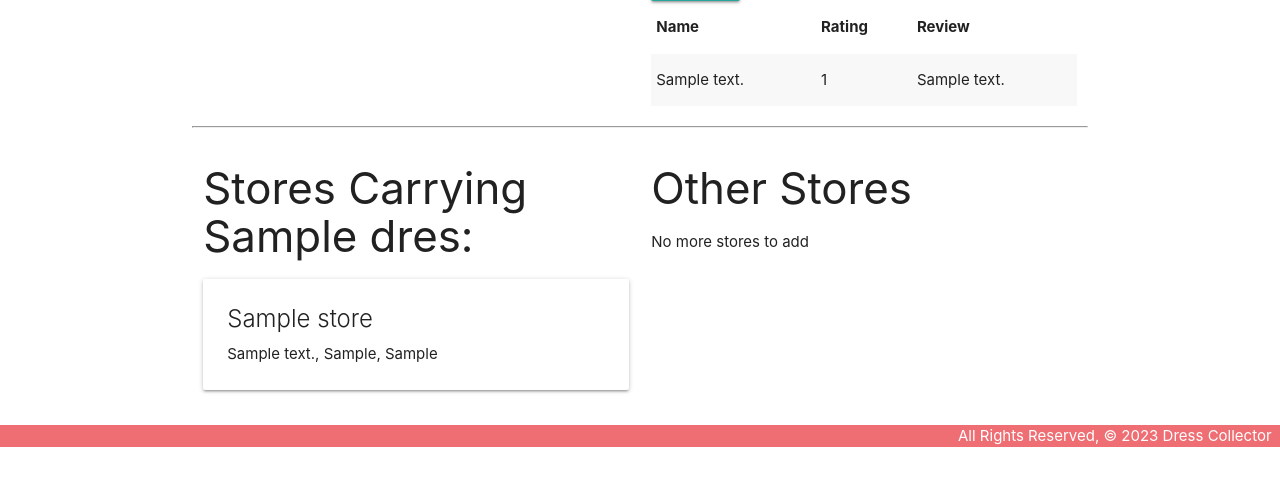
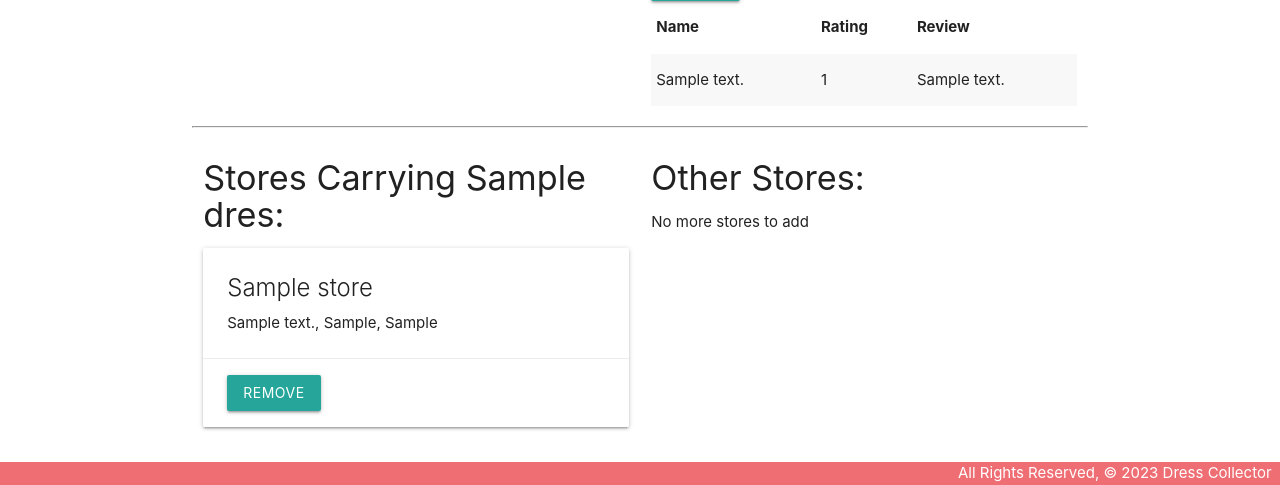
Before and after one commit to mmarentette/dresscollector, a Django app: page /dresses/1/ in a window 1280 px wide. Shown: the part 514-999 px from the top of the page. Before the commit the page ends 961 px from the top, so only its background shows below. Run offline with Django 5.2, Linux system fonts and the light colour scheme; tables that the repository leaves empty hold one stand-in row (values such as "Sample post").

Commit message:
Build functionality to unassociate store from dress

```diff
--- a/main_app/templates/dresses/detail.html
+++ b/main_app/templates/dresses/detail.html
@@ -50,13 +50,19 @@
 <hr>
 <div class="row">
     <div class="col s6">
-        <h3>Stores Carrying {{ dress.name }}:</h3>
+        <h4>Stores Carrying {{ dress.name }}:</h4>
         {% if dress.stores.count %}
         {% for store in dress.stores.all %}
         <div class="card">
             <div class="card-content">
                 <span class="card-title">{{ store.name }}</span>
                 <p>{{ store.street_address }}, {{ store.city }}, {{ store.province }}</p>
+            </div>
+            <div class="card-action">
+                <form action="{% url 'unassoc_store' dress.id store.id %}" method="POST">
+                    {% csrf_token %}
+                    <button type="submit" class="btn">Remove</button>
+                </form>
             </div>
         </div>
         {% endfor %}
@@ -65,7 +71,7 @@
         {% endif %}
     </div>
     <div class="col s6">
-        <h3>Other Stores</h3>
+        <h4>Other Stores:</h4>
         {% if stores_not_carrying.count %}
         {% for store in stores_not_carrying %}
         <div class="card">
--- a/main_app/urls.py
+++ b/main_app/urls.py
@@ -13,6 +13,7 @@ urlpatterns = [
     path('dresses/<int:pk>/delete/', views.DressDelete.as_view(), name='dresses_delete'),
     path('dresses/<int:dress_id>/add_review', views.add_review, name='add_review'),
     path('dresses/<int:dress_id>/assoc_store/<int:store_id>/', views.assoc_store, name='assoc_store'),
+    path('dresses/<int:dress_id>/unassoc_store/<int:store_id>/', views.unassoc_store, name='unassoc_store'),
     path('stores/', views.StoreList.as_view(), name='stores_list'),
     path('stores/<int:pk>/', views.StoreDetail.as_view(), name='stores_detail'),
     path('stores/create/', views.StoreCreate.as_view(), name='stores_create'),
--- a/main_app/views.py
+++ b/main_app/views.py
@@ -52,6 +52,10 @@ def assoc_store(request, dress_id, store_id):
     # Note that in the above, we add the store_id instead of the store object
     return redirect('detail', dress_id=dress_id)
 
+def unassoc_store(request, dress_id, store_id):
+    Dress.objects.get(id=dress_id).stores.remove(store_id)
+    return redirect('detail', dress_id=dress_id)
+
 class DressCreate(CreateView):
     model = Dress
     fields = ['name', 'designer', 'collection', 'style'] # fields can be used to limit or change the ordering of attributes from the model that are generated in the ModelForm
```
